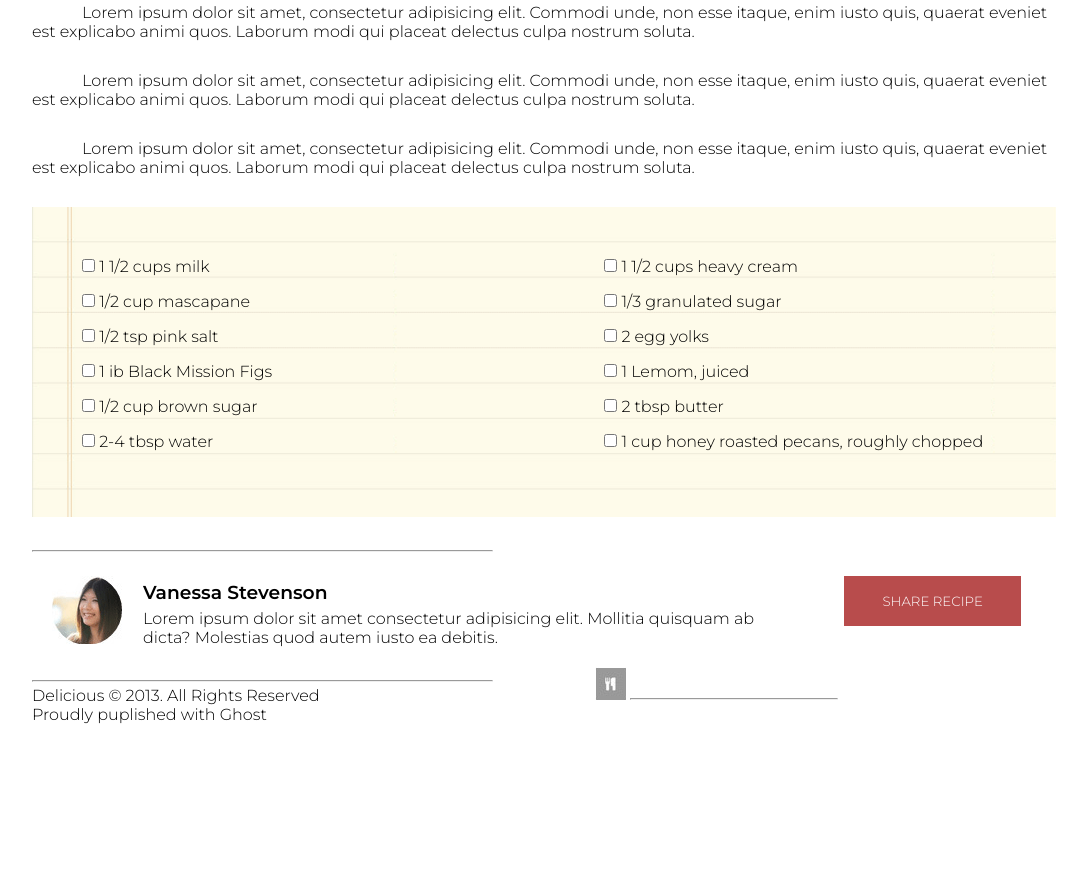
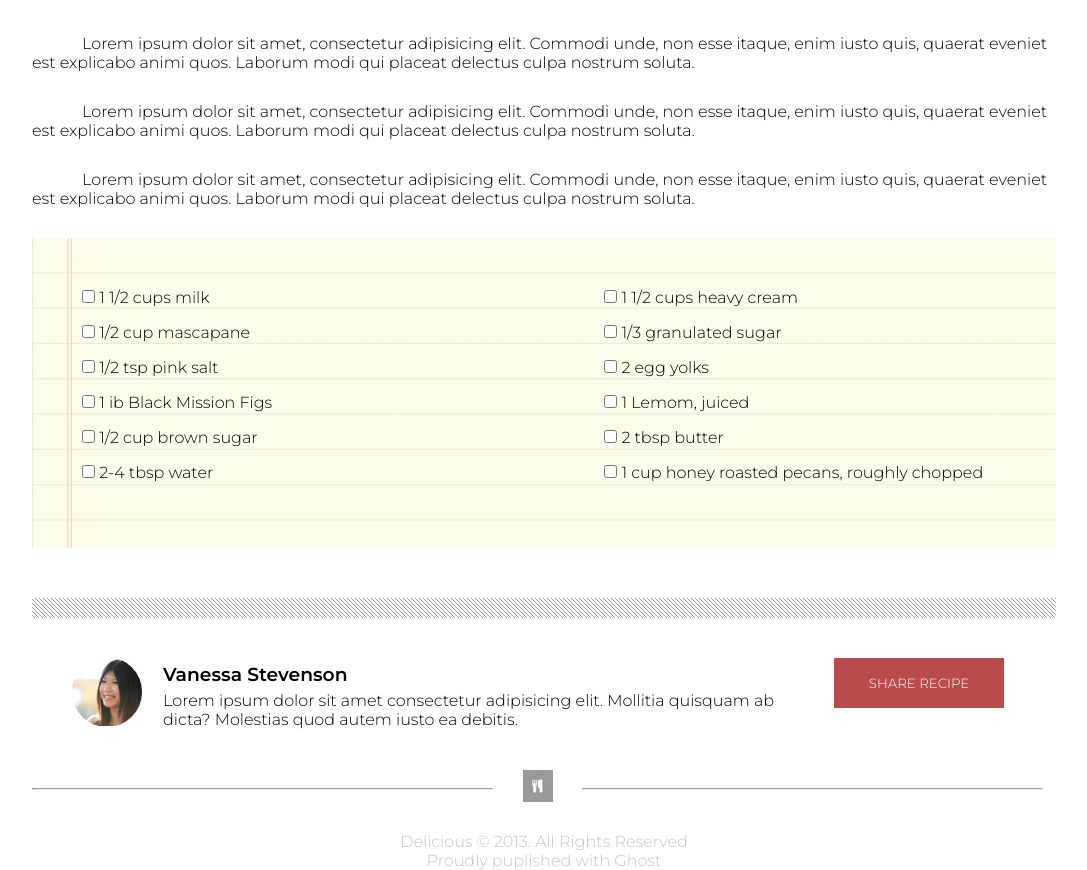
Before and after one commit to bayan-alkhatib/chocolate-pizza, a plain HTML site: page index.html in a window 1280 px wide. Shown: the part 949-1819 px from the top of the page, without its empty margins (96-1183 px from the left). Before the commit the page ends 1673 px from the top, so only its background shows below. Drawn offline with Linux system fonts and the light colour scheme.

Commit message:
complete lab-10

```diff
--- a/css/style.css
+++ b/css/style.css
@@ -1,7 +1,5 @@
 @import url('https://fonts.googleapis.com/css2?family=Caveat&family=Montserrat:wght@300;600&display=swap');
 
-
-/* font-family: 'Caveat', cursive; */
 
 * {
 box-sizing: border-box;
@@ -32,22 +30,44 @@ header{
   display: inline-block;
 }
 
+.logo h1{
+  font-family: 'Caveat', cursive;
+  font-size:xx-large;
+  font-weight: bolder;
+}
+.logo p{
+  font-size: small;
+  color:  rgb(143, 143, 143);
+}
+
 .logo img {
   float: left;
-  margin-right: 15px;
+  margin-right: 10px;
 }
 
 .socials {
   float: right;
 }
 
+.socials :nth-child(7){
+  padding-left:15px ;
+}
+
+nav {
+  margin-bottom:30px ;
+}
+
+header hr, main hr {
+background-image:url("/img/hr-img.png");
+background-repeat: repeat;
+width:100% ;
+padding: 10px;
+border: none;
+ }
+
 main{
   margin-top: 40px;
   margin-bottom: 20px;
-}
-
-.title{
-  /* border: 5px solid red; */
 }
 
 .title1 {
@@ -93,6 +113,7 @@ color: rgb(143, 143, 143);
 background-image: url("/img/list-bg.png") ;
 background-repeat: no-repeat;
 background-size: cover;
+margin-bottom:50px ;
 
 }
 .article21 {
@@ -112,7 +133,8 @@ padding:50px ;
   }
 
 .footer1{
-    margin:20px ;
+    margin:40px ;
+
   }
 
 .footer11{
@@ -137,15 +159,28 @@ padding:50px ;
     color: white;
     border-style: none;
 }
-  hr {
+
+.footer21{
+ margin-bottom: 30px;
+}
+
+.footer21 hr {
     width: 45%;
-    display:inline-block;
+    display: inline-block;
+    color: rgb(196, 196, 196);
 }
-  .footer21  {
-    width:45%;
-    float:right;
+
+.footer21 img{
+  display: inline;
+  margin-left: auto;
+  margin-right: auto;
+  padding-right: 25px ;
+  padding-left: 25px;
+  vertical-align: middle ;
 }
-/* .footer21 img{
-  display: inline-block;
-  float:right;
-} */
+
+.footer2 p{
+  text-align: center;
+  color:rgb(196, 196, 196) ;
+  font-size: medium;
+}
--- a/index.html
+++ b/index.html
@@ -15,10 +15,10 @@
         <nav>
             <div class="logo">
                 <img src="img/logo.png" alt="Logo">
-                <div class="logo_1">
-                    <h1>Delicious</h1>
-                    <p>THE BEST FOOD BLOG ON THE WEB</p>
-                </div>
+
+                <h1>Delicious</h1>
+                <p>THE BEST FOOD BLOG ON THE WEB</p>
+
 
             </div>
             <div class="socials">
@@ -33,9 +33,9 @@
                 <a href="#"> <img src="img/icon/mail-icon.png" alt=""></a>
             </div>
         </nav>
+        <hr>
+    </header>
 
-    </header>
-    <hr>
 
     <main>
         <div class="title">
@@ -45,12 +45,10 @@
             </div>
 
             <div class="title2">
-                <div><img src="img/icon/print-icon.png" alt="">
+                <div>
+                    <img src="img/icon/print-icon.png" alt="">
                     <p>PRINT</p>
                 </div>
-
-
-
 
             </div>
 
@@ -99,10 +97,11 @@
                 </form>
             </div>
         </article>
+        <hr>
+    </main>
 
-    </main>
      <footer>
-         <hr>
+
         <div class="footer1">
            <div class="footer11">
             <img src="./img/van-pic.png" alt="">
@@ -114,9 +113,9 @@
         </div>
 
         <div class="footer2">
+
+           <div class="footer21">
             <hr>
-           <div class="footer21">
-
             <img src="/img/small-logo.png" alt="">
             <hr>
            </div>
```
Also changed, not shown: 2 other files. Lines whose indentation alone changed are shown as unchanged.
